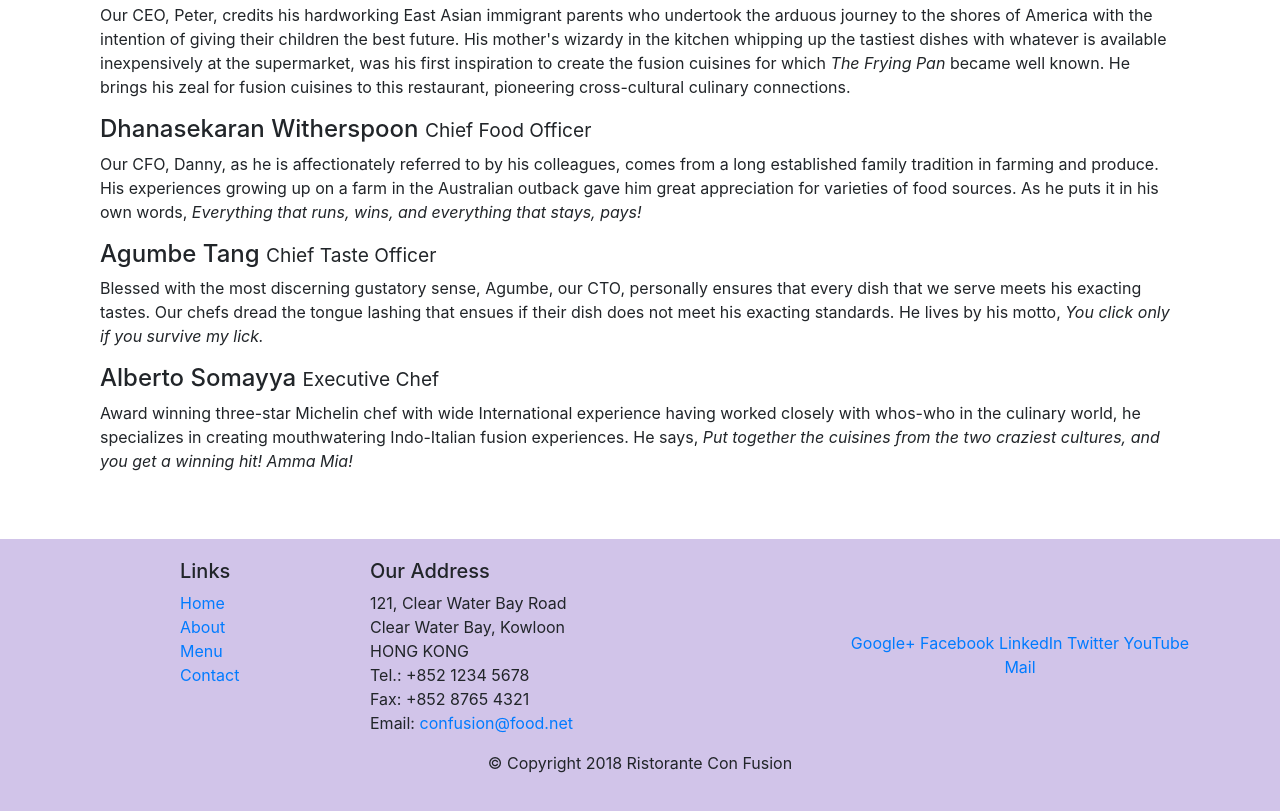
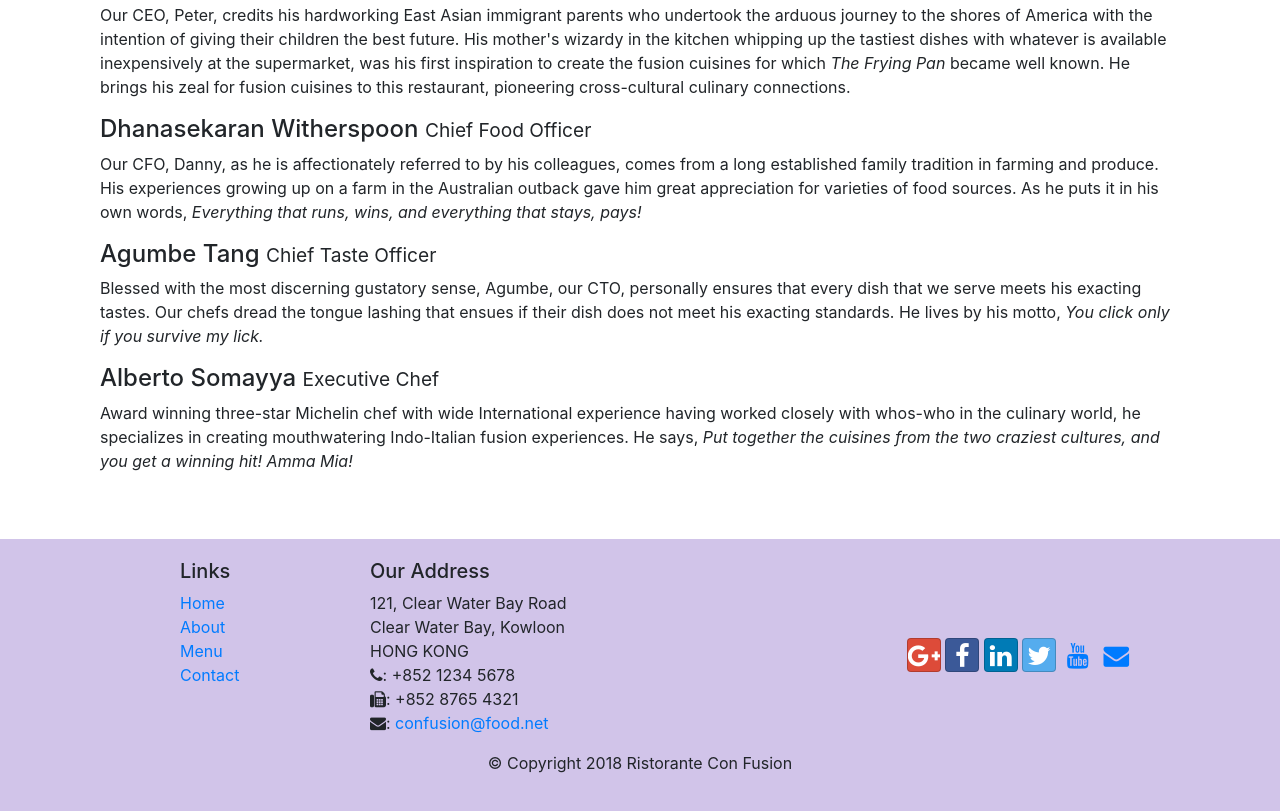
Before and after one commit to Dckstr6/Bootstrap4, a website: page aboutus.html in a window 1280 px wide. Shown: the part 1015-1826 px from the top of the page. Drawn offline with nearby package versions, Linux system fonts and the light colour scheme.

Commit message:
Added icon fonts

```diff
--- a/aboutus.html
+++ b/aboutus.html
@@ -10,6 +10,8 @@
     <!-- Bootstrap CSS -->
     <link rel="stylesheet" href="node_modules/bootstrap/dist/css/bootstrap.min.css">
     <link rel="stylesheet" href="CSS/styles.css">
+    <link rel="stylesheet" href="node_modules/font-awesome/css/font-awesome.min.css">
+    <link rel="stylesheet" href="node_modules/bootstrap-social/bootstrap-social.css">
     <title>Ristorante Con Fusion: About Us</title>
 
 </head>
@@ -24,10 +26,10 @@
             <a class="navbar-brand mr-auto" href="index.html">Ristorante con Fusion</a>
             <div class="collapse navbar-collapse" id="Navbar">
                 <ul class="navbar-nav mr-auto">
-                    <li class="nav-item"><a class="nav-link" href="index.html">Home</a></li>
-                    <li class="nav-item active"><a class="nav-link" href="aboutus.html">About</a></li>
-                    <li class="nav-item"><a class="nav-link" href="index.html">Menu</a></li>
-                    <li class="nav-item"><a class="nav-link" href="index.html">Contact Us</a></li>
+                    <li class="nav-item"><a class="nav-link" href="index.html"><span class="fa fa-home fa-lg"></span> Home</a></li>
+                    <li class="nav-item active"><a class="nav-link" href="aboutus.html"><span class="fa fa-info fa-lg"></span> About</a></li>
+                    <li class="nav-item"><a class="nav-link" href="index.html"><span class="fa fa-list fa-lg"></span> Menu</a></li>
+                    <li class="nav-item"><a class="nav-link" href="index.html"><span class="fa fa-address-card fa-lg"></span> Contact Us</a></li>
                 </ul>
             </div>
         </div>
@@ -111,19 +113,19 @@
 		              121, Clear Water Bay Road<br>
 		              Clear Water Bay, Kowloon<br>
 		              HONG KONG<br>
-		              Tel.: +852 1234 5678<br>
-		              Fax: +852 8765 4321<br>
-		              Email: <a href="mailto:confusion@food.net">confusion@food.net</a>
+		              <span class="fa fa-phone"></span>: +852 1234 5678<br>
+		              <span class="fa fa-fax"></span>: +852 8765 4321<br>
+		              <span class="fa fa-envelope"></span>: <a href="mailto:confusion@food.net">confusion@food.net</a>
 		           </address>
                 </div>
                 <div class="col-12 col-sm-4 align-self-center">
                     <div class="text-center">
-                        <a href="http://google.com/+">Google+</a>
-                        <a href="http://www.facebook.com/profile.php?id=">Facebook</a>
-                        <a href="http://www.linkedin.com/in/">LinkedIn</a>
-                        <a href="http://twitter.com/">Twitter</a>
-                        <a href="http://youtube.com/">YouTube</a>
-                        <a href="mailto:">Mail</a>
+                        <a class="btn btn-social-icon btn-google" href="http://google.com/+"><span class="fa fa-google-plus fa-lg"></span></a>
+                        <a class="btn btn-social-icon btn-facebook" href="http://www.facebook.com/profile.php?id="><span class="fa fa-facebook fa-lg"></span></a>
+                        <a class="btn btn-social-icon btn-linkedin" href="http://www.linkedin.com/in/"><span class="fa fa-linkedin fa-lg"></span></a>
+                        <a class="btn btn-social-icon btn-twitter" href="http://twitter.com/"><span class="fa fa-twitter fa-lg"></span></a>
+                        <a class="btn btn-social-icon btn-youtube" href="http://youtube.com/"><span class="fa fa-youtube fa-lg"></span></a>
+                        <a class="btn btn-social-icon" href="mailto:"><span class="fa fa-envelope fa-lg"></span></a>
                     </div>
                 </div>
             </div>
--- a/package.json
+++ b/package.json
@@ -15,6 +15,8 @@
     },
     "dependencies": {
         "bootstrap": "^4.0.0",
+        "bootstrap-social": "^5.1.1",
+        "font-awesome": "^4.7.0",
         "jquery": "^3.3.1",
         "popper.js": "^1.16.1"
     }
```
Also changed, not shown: index.html (+15 -13 lines), 1 other file.
